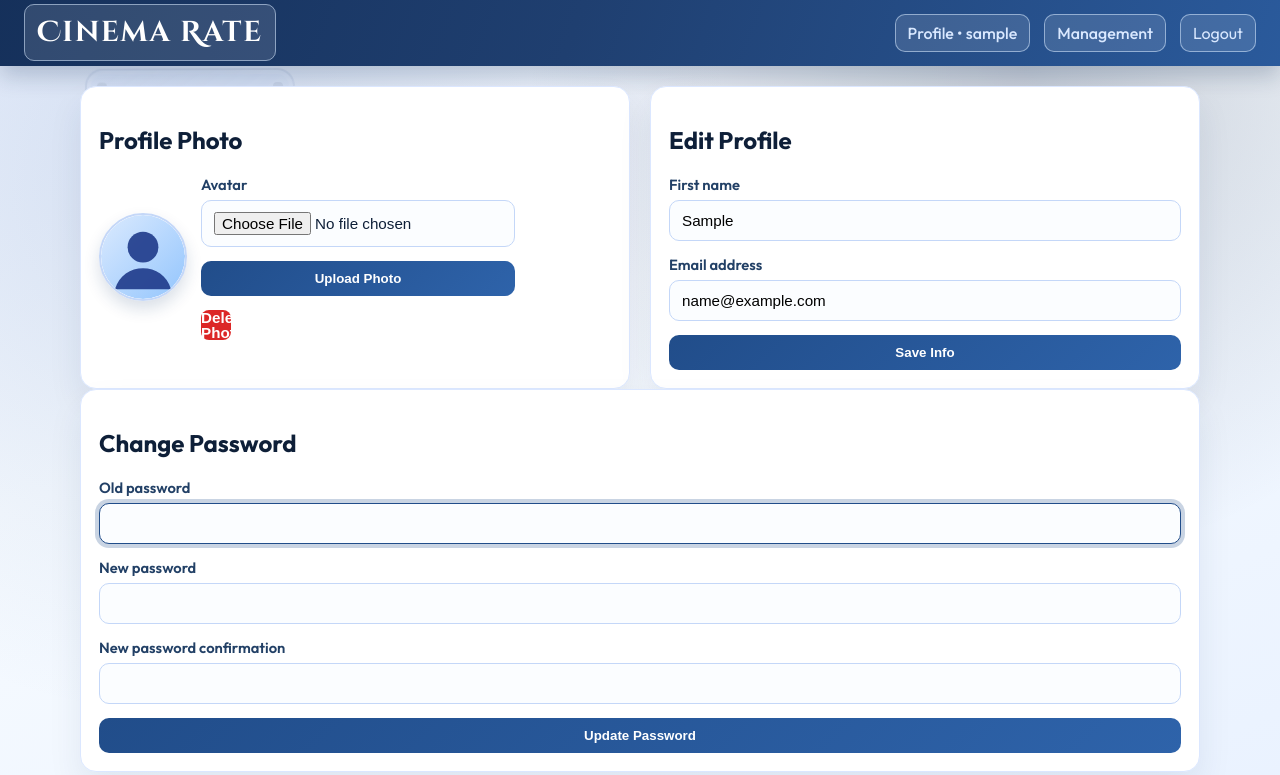
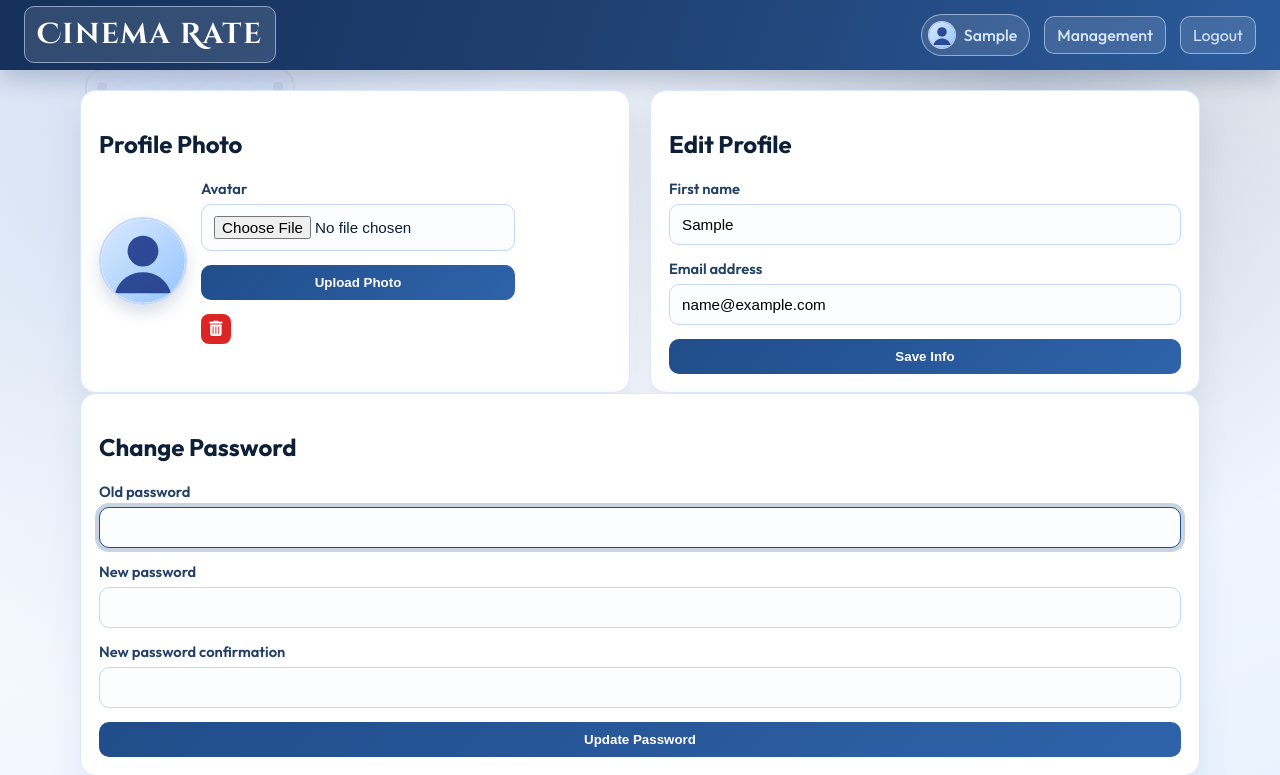
Before and after one commit to nimagitend/cinema_rate, a Django app: page /profile/ in a window 1280 px wide. Shown: the top 775 px of the page. Run offline with Django 5.2, Linux system fonts and the light colour scheme; the visitor is signed in with stand-in values (Sample User, id 1); data comes from the database, SQL or seed files in the repository; some web fonts are replaced.

Commit message:
add profile page

```diff
--- a/cinema_rate/settings.py
+++ b/cinema_rate/settings.py
@@ -64,6 +64,7 @@ TEMPLATES = [
                 'django.contrib.auth.context_processors.auth',
                 'django.template.context_processors.i18n',
                 'django.contrib.messages.context_processors.messages',
+                'core.context_processors.header_profile_context',
             ],
         },
     }
--- /dev/null
+++ b/core/context_processors.py
@@ -0,0 +1,33 @@
+from django.db import connection
+from django.db.utils import OperationalError, ProgrammingError
+from django.templatetags.static import static
+
+from .models import UserProfile
+
+
+def _profile_table_exists() -> bool:
+    try:
+        return UserProfile._meta.db_table in connection.introspection.table_names()
+    except (ProgrammingError, OperationalError):
+        return False
+
+
+def header_profile_context(request):
+    if not getattr(request, 'user', None) or not request.user.is_authenticated:
+        return {}
+
+    display_name = (request.user.first_name or '').strip() or 'Profile'
+    avatar_url = static('images/default-avatar.svg')
+
+    if _profile_table_exists():
+        try:
+            profile = UserProfile.objects.filter(user=request.user).first()
+            if profile and profile.avatar:
+                avatar_url = profile.avatar.url
+        except (ProgrammingError, OperationalError):
+            pass
+
+    return {
+        'header_display_name': display_name,
+        'header_avatar_url': avatar_url,
+    }
--- a/core/forms.py
+++ b/core/forms.py
@@ -100,17 +100,16 @@ class ProfilePasswordForm(PasswordChangeForm):
 
 
 class PersonalMovieForm(forms.ModelForm):
-    country = forms.CharField(required=False)
+    country = forms.CharField(required=False, widget=forms.TextInput(attrs={'class': 'country-select', 'autocomplete': 'off', 'placeholder': 'Type country name'}))
 
     class Meta:
         model = PersonalMovie
         fields = ['title', 'production_year', 'country', 'poster_image', 'score']
         widgets = {
             'title': forms.TextInput(attrs={'placeholder': 'Full movie title'}),
-            'production_year': forms.NumberInput(attrs={'placeholder': 'Production year'}),
-            'country': forms.TextInput(attrs={'class': 'country-select', 'autocomplete': 'off', 'placeholder': 'Type country name'}),
+            'production_year': forms.TextInput(attrs={'placeholder': 'Production year (Gregorian)', 'inputmode': 'numeric', 'pattern': '[0-9]*'}),
             'poster_image': forms.ClearableFileInput(attrs={'accept': '.png,.jpg,.jpeg'}),
-            'score': forms.NumberInput(attrs={'step': '0.01', 'min': '0', 'max': '100', 'placeholder': '0 - 100'}),
+            'score': forms.TextInput(attrs={'inputmode': 'decimal', 'placeholder': '0 - 100'}),
         }
 
     def __init__(self, *args, **kwargs):
@@ -134,7 +133,7 @@ class PersonalMovieForm(forms.ModelForm):
 
 class PersonalActorForm(forms.ModelForm):
     full_name = forms.CharField(max_length=200, required=False, widget=forms.TextInput(attrs={'placeholder': 'Full name'}))
-    born = forms.IntegerField(min_value=1900, required=False, widget=forms.NumberInput(attrs={'placeholder': 'Birth year (Gregorian)'}))
+    born = forms.IntegerField(min_value=1900, required=False, widget=forms.TextInput(attrs={'placeholder': 'Birth year (Gregorian)', 'inputmode': 'numeric', 'pattern': '[0-9]*'}))
     country = forms.CharField(required=False, widget=forms.TextInput(attrs={'class': 'country-select', 'autocomplete': 'off', 'placeholder': 'Type country name'}))
     class Meta:
         model = PersonalActor
@@ -142,7 +141,7 @@ class PersonalActorForm(forms.ModelForm):
         labels = {'born': 'Born'}
         widgets = {
             'poster_image': forms.ClearableFileInput(attrs={'accept': '.png,.jpg,.jpeg'}),
-            'score': forms.NumberInput(attrs={'step': '0.01', 'min': '0', 'max': '100', 'placeholder': '0 - 100'}),
+            'score': forms.TextInput(attrs={'inputmode': 'decimal', 'placeholder': '0 - 100'}),
         }
 
     def __init__(self, *args, **kwargs):
--- a/core/views.py
+++ b/core/views.py
@@ -220,13 +220,13 @@ def home_view(request: HttpRequest) -> HttpResponse:
         if personal_movie_table_exists:
             movie_queryset = PersonalMovie.objects.filter(user=request.user).select_related('country')
             if movie_country:
-                movie_queryset = movie_queryset.filter(country__name__iexact=movie_country)
+                movie_queryset = movie_queryset.filter(country__name__icontains=movie_country)
             movies = list(movie_queryset)
 
         if personal_actor_table_exists:
             actor_queryset = PersonalActor.objects.filter(user=request.user).select_related('country')
             if actor_country:
-                actor_queryset = actor_queryset.filter(country__name__iexact=actor_country)
+                movie_queryset = movie_queryset.filter(country__name__icontains=movie_country)
             actors = list(actor_queryset)
 
     except (ProgrammingError, OperationalError):
--- a/static/css/style.css
+++ b/static/css/style.css
@@ -139,6 +139,33 @@ body::before {
 
 .logout-link:hover { color: #ffffff; }
 
+.profile-pill {
+    border: 1px solid rgba(216, 233, 255, 0.55);
+    background: rgba(255, 255, 255, 0.12);
+    border-radius: 999px;
+    padding: 6px 12px 6px 6px;
+    display: inline-flex;
+    align-items: center;
+    gap: 8px;
+    color: #d9e8ff;
+    text-decoration: none;
+    font-weight: 600;
+}
+
+.header-avatar {
+    width: 28px;
+    height: 28px;
+    border-radius: 50%;
+    object-fit: cover;
+    border: 1px solid rgba(216, 233, 255, 0.8);
+    background: rgba(255, 255, 255, 0.25);
+}
+
+.profile-pill:hover {
+    color: #ffffff;
+    background: rgba(255, 255, 255, 0.18);
+}
+
 .container {
     width: min(1120px, 94%);
     margin: 20px auto 28px;
@@ -228,6 +255,12 @@ section > form {
     background-position: calc(100% - 18px) calc(50% - 2px), calc(100% - 12px) calc(50% - 2px);
     background-size: 6px 6px, 6px 6px;
     background-repeat: no-repeat;
+}
+
+.field-group input::placeholder,
+.country-select::placeholder {
+    color: var(--text-soft);
+    opacity: 1;
 }
 
 .field-group input:focus,
--- a/templates/base.html
+++ b/templates/base.html
@@ -26,7 +26,10 @@
     </div>
     <div class="right-area">
         {% if user.is_authenticated %}
-            <a class="profile profile-box" href="{% url 'profile' %}">Profile • {{ user.username }}</a>
+            <a class="profile profile-pill" href="{% url 'profile' %}">
+                <img src="{{ header_avatar_url }}" alt="{{ header_display_name }} avatar" class="header-avatar">
+                <span>{{ header_display_name }}</span>
+            </a>
             {% if user.is_staff %}
                 <a class="profile-box" href="{% url 'admin:index' %}">Management</a>
             {% endif %}
--- a/templates/core/profile.html
+++ b/templates/core/profile.html
@@ -14,7 +14,7 @@
                     {% for error in avatar_form.avatar.errors %}<small class="error">{{ error }}</small>{% endfor %}
                 </div>
                 <button type="submit" name="upload_avatar">Upload Photo</button>
-                <button type="submit" name="delete_avatar" class="delete-btn">Delete Photo</button>
+                <button type="submit" name="delete_avatar" class="delete-btn" aria-label="Delete profile photo"><i class="fa-solid fa-trash-can" aria-hidden="true"></i></button>
             </form>
         </div>
     </article>
```
Also changed, not shown: templates/core/home.html (+8 -2 lines).
